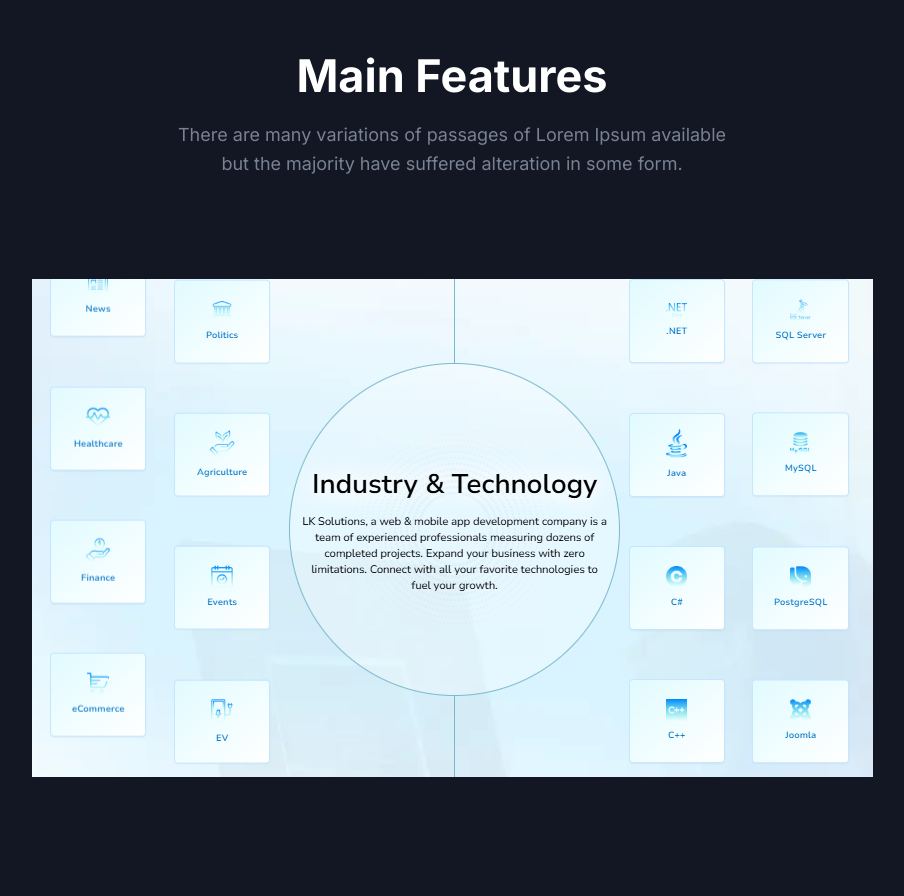
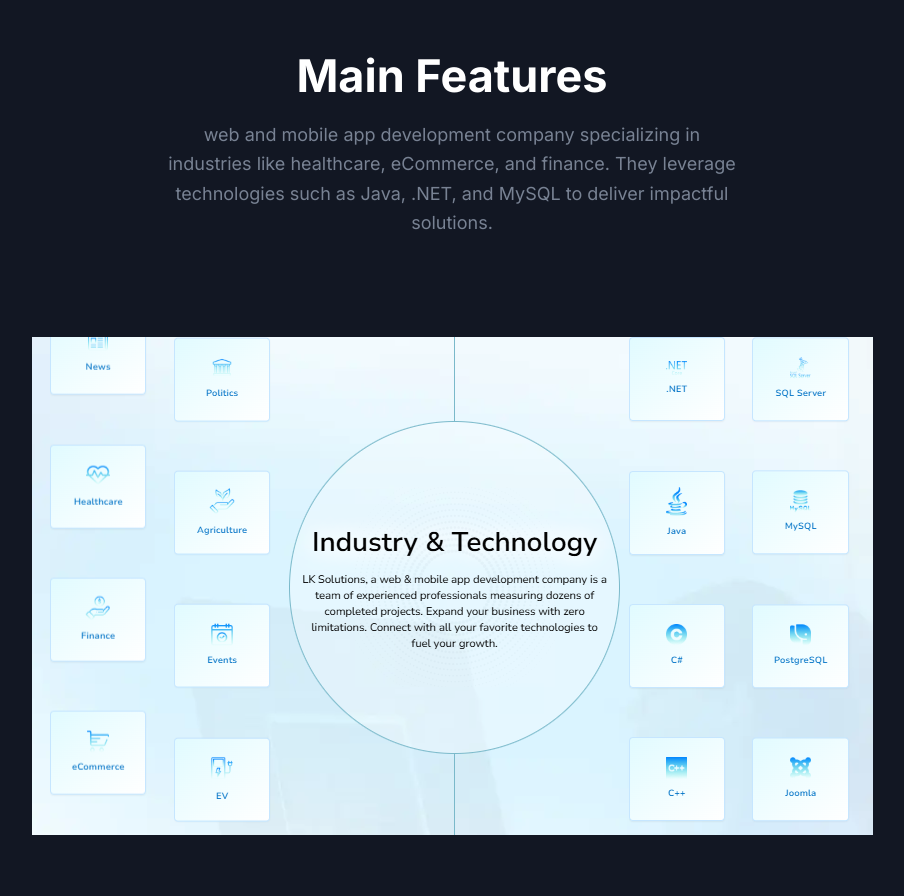
Before and after one commit to Milan1120/Lksolutions, a Next.js app: page / in a window 1280 px wide. Shown: the part 820-1716 px from the top of the page, without its empty margins (188-1092 px from the left). Built offline with nearby package versions, Linux system fonts and the light colour scheme.

Commit message:
Update Features component description to reflect company specialization and technology stack

```diff
--- a/src/components/Features/index.tsx
+++ b/src/components/Features/index.tsx
@@ -10,7 +10,7 @@ const Features = () => {
         <div className="container">
           <SectionTitle
             title="Main Features"
-            paragraph="There are many variations of passages of Lorem Ipsum available but the majority have suffered alteration in some form."
+            paragraph="web and mobile app development company specializing in industries like healthcare, eCommerce, and finance. They leverage technologies such as Java, .NET, and MySQL to deliver impactful solutions."
             center
           />
 
```
